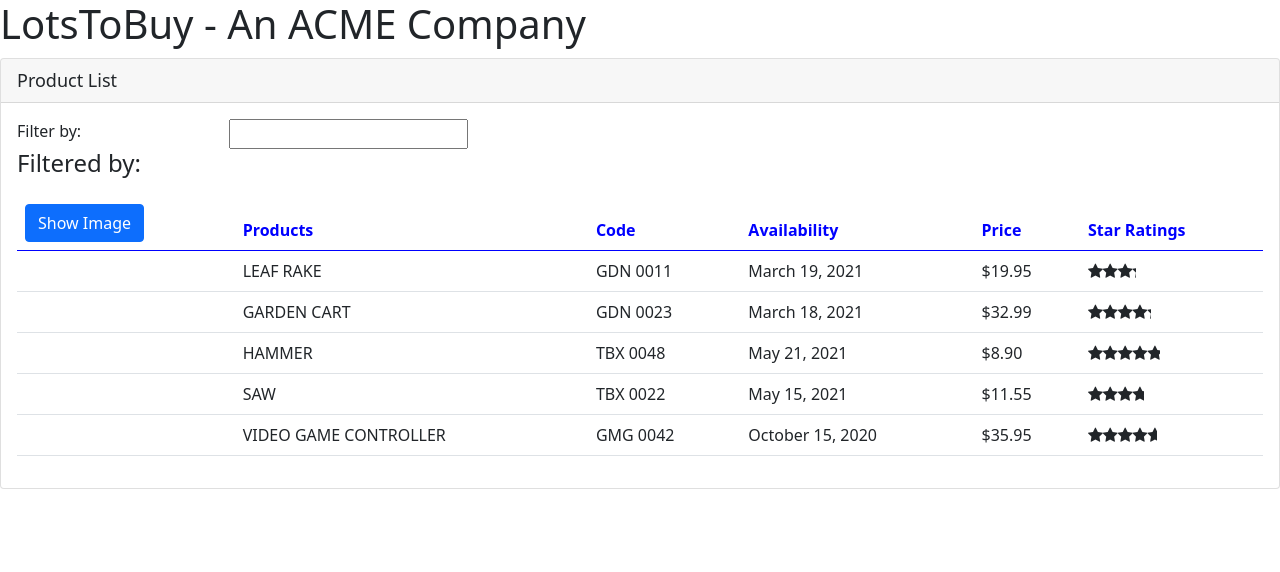
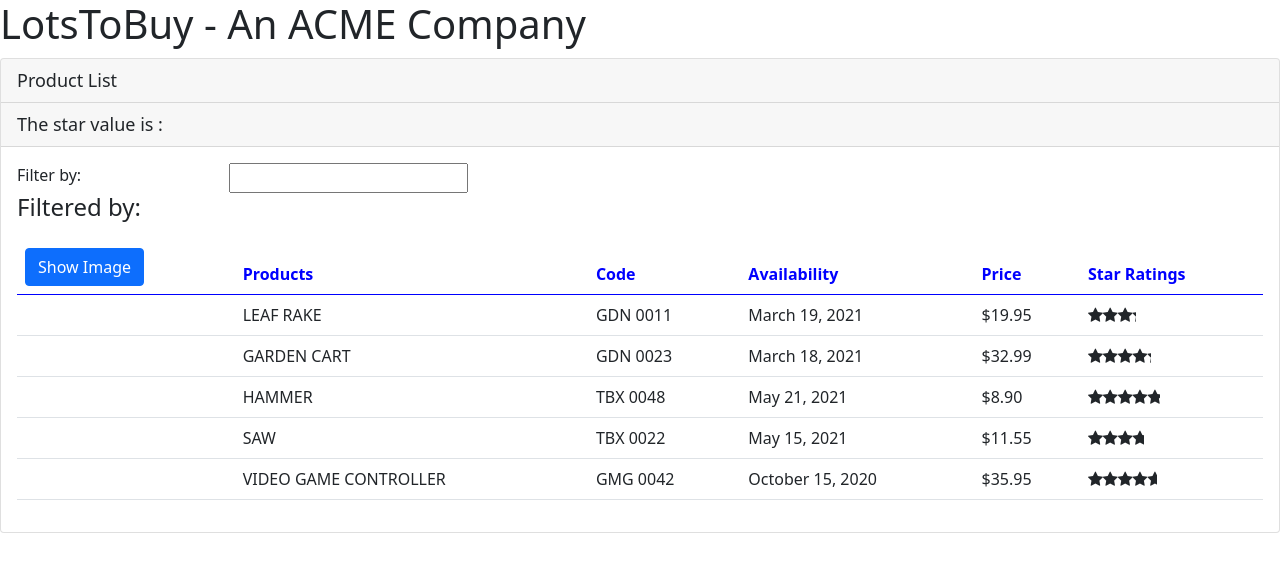
Before and after one commit to utkarshraj1/Angular-GettingStarted, an Angular app: page / in a window 1280 px wide. Shown: the top 572 px of the page. Built offline with nearby package versions, Linux system fonts and the light colour scheme.

Commit message:
Child component to parent component event binding

```diff
--- a/src/app/app.component.html
+++ b/src/app/app.component.html
@@ -1,6 +1,6 @@
-<div style="text-align:center">
-  <h1>
-    Welcome to {{title}}!!
-  </h1>
-  ... Starter Files ...
+<div>
+  <h1>{{pageTitle}}</h1>
+  <pm-products></pm-products>
 </div>
+<div>
+</div>
--- a/src/app/app.component.ts
+++ b/src/app/app.component.ts
@@ -2,10 +2,7 @@
 
 @Component({
   selector: 'pm-root',
-  template: `<div>
-    <h1>{{ pageTitle }}</h1>
-    <pm-products></pm-products>
-  </div>`
+  templateUrl: './app.component.html'
 })
 export class AppComponent {
   pageTitle: string = "LotsToBuy - An ACME Company";
--- a/src/app/products/product-list.component.html
+++ b/src/app/products/product-list.component.html
@@ -1,6 +1,9 @@
 <div class="card">
     <div class="card-header">
         {{pageTitle}}
+    </div>
+    <div class="card-header">
+        The star value is : {{starValue}}
     </div>
     <div class="card-body">
         <div class="row">
@@ -48,7 +51,9 @@
                         <td>{{product.price | currency:'USD':'symbol':'1.2-2'}}</td>
                         <!-- <td>{{product.starRating}}</td> -->
                         <td>
-                            <pm-star [rating]='product.starRating'></pm-star>
+                            <pm-star [rating]='product.starRating'
+                                     (clickedRating)='starClickEvent($event)'>
+                            </pm-star>
                         </td>
                     </tr>
                 </tbody>
--- a/src/app/products/product-list.component.ts
+++ b/src/app/products/product-list.component.ts
@@ -10,6 +10,7 @@
 
   //Properties
   pageTitle: string = "Product List";
+  starValue: string = ""
   imageWidth: number = 50;
   imageMargin: number = 2;
   showImage: boolean = false;
@@ -88,6 +89,9 @@
       (product: IProduct) => product.productName.toLocaleLowerCase().includes(value)
     );
   }
+  starClickEvent(value: string): void {
+    this.starValue = value;
+  }
   ngOnInit(): void {
     console.log("ngOnInIt method, to be used later");
 
--- a/src/app/shared/star.component.html
+++ b/src/app/shared/star.component.html
@@ -1,6 +1,6 @@
 <div class="crop"
      [style.width.px]="cropWidth"
-     [title]="rating">
+     [title]="rating" (click)='onClick()'>
   <div style="width: 75px">
     <span class="fa fa-star"></span>
     <span class="fa fa-star"></span>
--- a/src/app/shared/star.component.ts
+++ b/src/app/shared/star.component.ts
@@ -1,4 +1,4 @@
-import { Component, Input, OnChanges } from "@angular/core";
+import { Component, EventEmitter, Input, OnChanges, Output } from "@angular/core";
 
 @Component({
     selector: 'pm-star',
@@ -8,9 +8,16 @@
 export class StarComponent implements OnChanges {
     cropWidth: number = 75;
     @Input() rating: number = 0;
+    @Output() clickedRating: EventEmitter<string>
+        = new EventEmitter<string>();
 
     ngOnChanges(): void {
         this.cropWidth = this.rating * 15;
         console.log("ngOnChanges method fired");
     }
+
+    onClick(): void {
+        console.log(`You clicked on ${this.rating} stars`);
+        this.clickedRating.emit(`${this.rating}`);
+    }
 }
```
